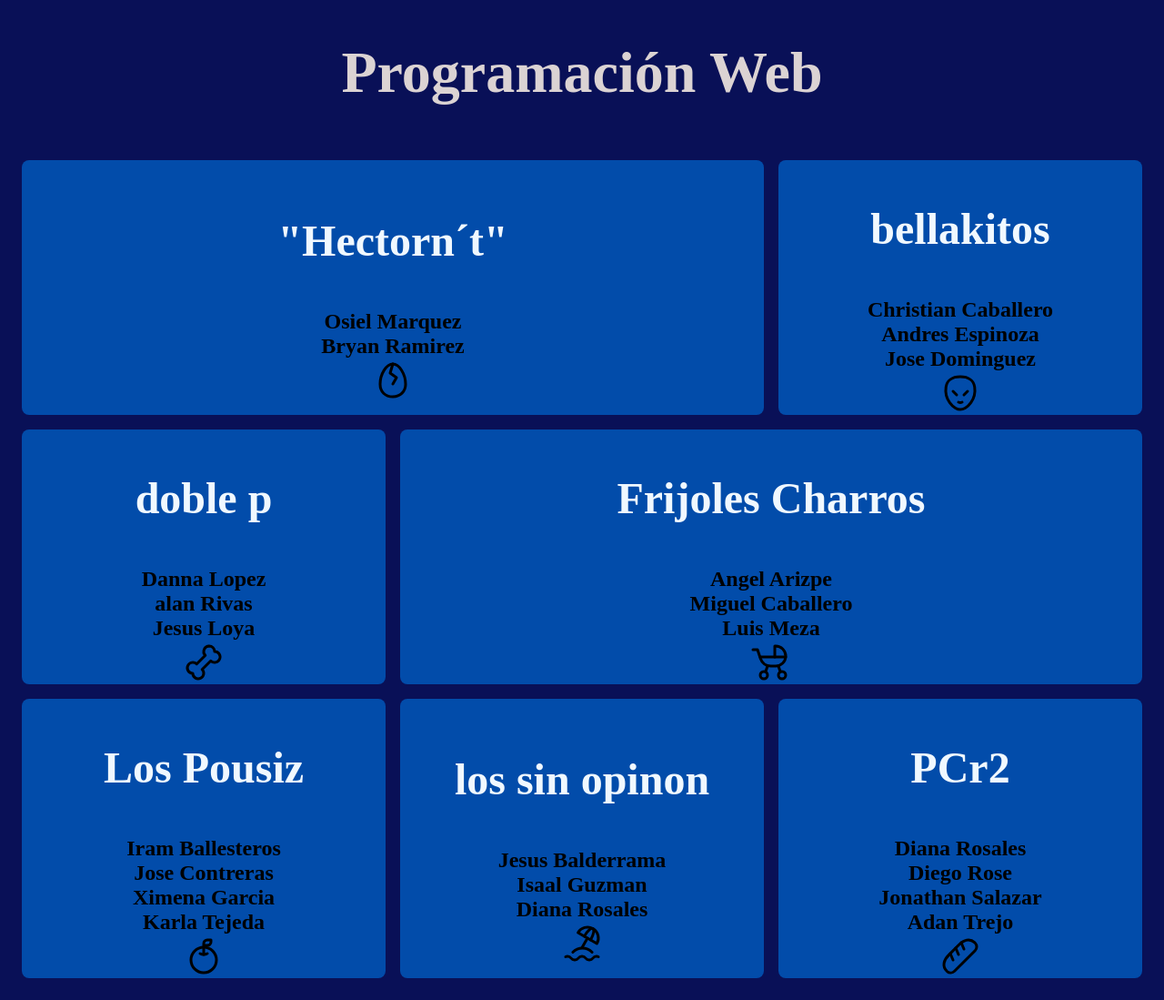
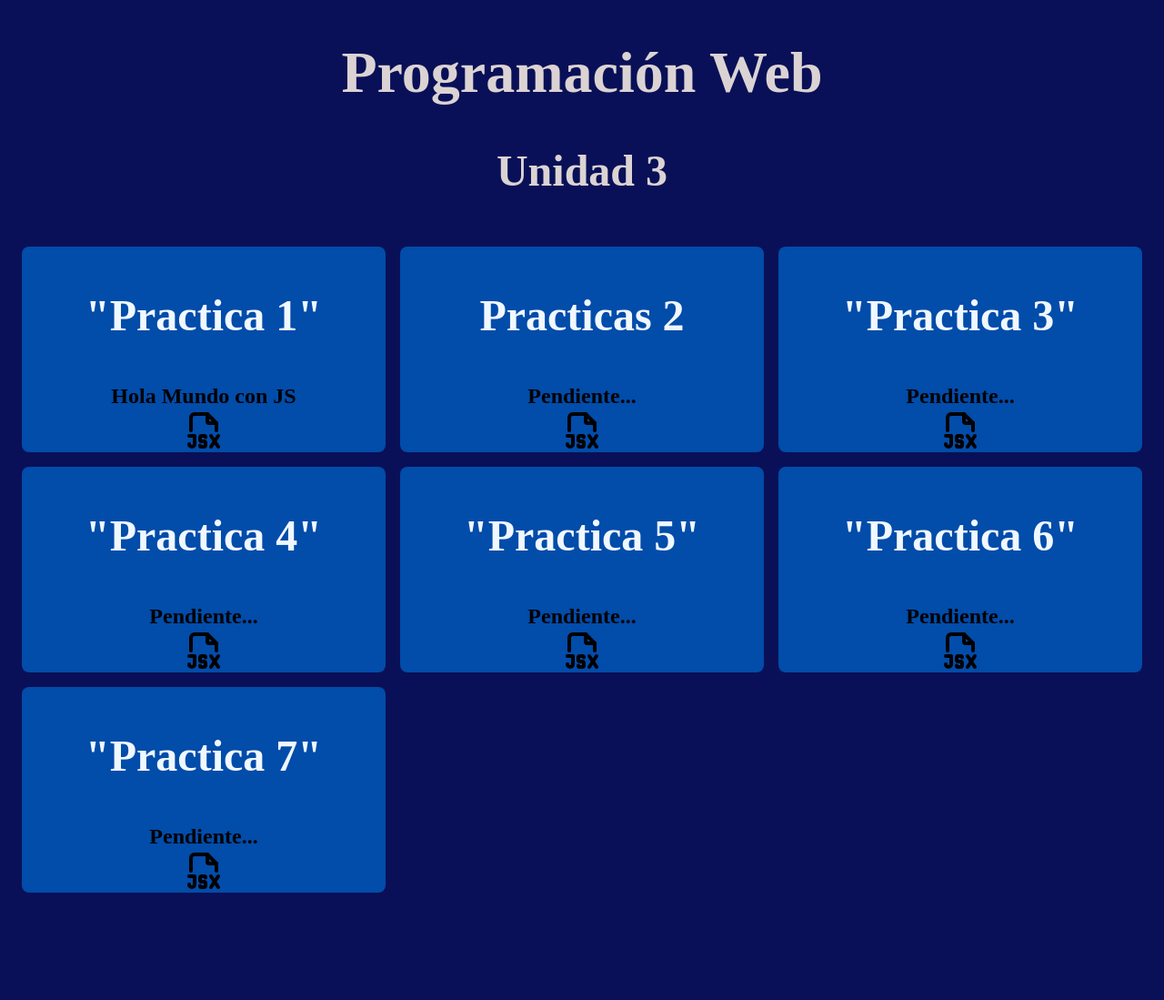
Before and after one commit to ITCH2-POSGRADO/unidad3, a plain HTML site: page index.html in a window 1280 px wide. Shown: the whole page at 91% size. After the commit the page ends 1005 px from the top, so only its background shows below. Drawn offline with Linux system fonts and the light colour scheme.

Commit message:
Practica1

```diff
--- /dev/null
+++ b/css/estilos.css
@@ -0,0 +1,91 @@
+
+body{
+    background-color: #091057;
+}
+a{
+    text-decoration: none;
+    color: black;
+}
+h1{
+    text-align: center;
+    font-size: 4rem;
+    color: #DBD3D3;
+}
+h2 {
+    text-align: center;
+    font-size: 3rem;
+    color: #DBD3D3;
+}
+.bento{
+    display: grid;
+    grid-template-columns: repeat(3, 1fr);
+    gap: 1rem;
+    padding: 1rem;
+}
+
+.grid{
+
+    background-color: #024CAA;
+    padding: 0em;
+    border-radius: .5em;
+    text-align: center;
+    display: flex;
+    flex-direction: column;
+    align-items: center;
+    justify-content: center;
+    transition: background-color 0.3s ease;
+}
+
+.grid h3{
+    font-size: 3em;
+    color: aliceblue;
+}
+.grid p{
+    font-size: 1.5em;
+    font-weight: 700;
+    margin-block-start: 0;
+     margin-block-end: 0;
+}
+
+.grid:hover {
+    background-color: #EC8305;
+    transform: scale(1.05);
+    transition: transform 0.3s ease;
+}
+
+.icon{
+    width: 3em;
+    height: auto;
+}
+
+
+/* Aquí no debe haber reglas de grid-column fuera de los media queries */
+
+/* Para pantallas de 768px o menos */
+@media (max-width: 768px) {
+.bento {
+grid-template-columns: repeat(2, 1fr);
+}
+.grid:nth-child(1) {
+grid-column: 1/3; /* Afecta el primer grid, ocupa toda la fila */
+}
+h1 {
+color: #f90000;
+}
+}
+
+/* Para pantallas de 480px o menos */
+@media (max-width: 480px) {
+.bento {
+grid-template-columns: repeat(1, 1fr); /* Todos los grids se muestran en una sola columna */
+}
+.grid:nth-child(1) {
+grid-column: auto; /* Ajusta las columnas según el tamaño */
+}
+.grid:nth-child(4) {
+grid-column: auto;
+}
+h1 {
+color: #37ff0079;
+}
+}
--- a/index.html
+++ b/index.html
@@ -4,120 +4,24 @@
     <meta charset="UTF-8">
     <meta name="viewport" content="width=device-width, initial-scale=1.0">
     <title>Document</title>
-    <style>
-        body{
-            background-color: #091057;
-        }
-        h1{
-            text-align: center;
-            font-size: 4rem;
-            color: #DBD3D3;
-        }
-        .bento{
-            display: grid;
-            grid-template-columns: repeat(3, 1fr);
-            gap: 1rem;
-            padding: 1rem;
-        }
-
-        .grid{
-
-            background-color: #024CAA;
-            padding: 0em;
-            border-radius: .5em;
-            text-align: center;
-            display: flex;
-            flex-direction: column;
-            align-items: center;
-            justify-content: center;
-            transition: background-color 0.3s ease;
-        }
-
-        .grid h3{
-            font-size: 3em;
-            color: aliceblue;
-        }
-        .grid p{
-            font-size: 1.5em;
-            font-weight: 700;
-            margin-block-start: 0;
-             margin-block-end: 0;
-        }
-
-        .grid:hover {
-            background-color: #EC8305;
-            transform: scale(1.05);
-            transition: transform 0.3s ease;
-        }
-
-        .icon{
-            width: 3em;
-            height: auto;
-        }
-
-
-        .grid:nth-child(1){
-            grid-column: 1/3;
-        }
-        .grid:nth-child(4){
-            grid-column: 2/4;
-        }
-
-        /* Aquí no debe haber reglas de grid-column fuera de los media queries */
-
-/* Para pantallas de 768px o menos */
-@media (max-width: 768px) {
-    .bento {
-        grid-template-columns: repeat(2, 1fr);
-    }
-    .grid:nth-child(1) {
-        grid-column: 1/3; /* Afecta el primer grid, ocupa toda la fila */
-    }
-    h1 {
-        color: #f90000;
-    }
-}
-
-/* Para pantallas de 480px o menos */
-@media (max-width: 480px) {
-    .bento {
-        grid-template-columns: repeat(1, 1fr); /* Todos los grids se muestran en una sola columna */
-    }
-    .grid:nth-child(1) {
-        grid-column: auto; /* Ajusta las columnas según el tamaño */
-    }
-    .grid:nth-child(4) {
-        grid-column: auto;
-    }
-    h1 {
-        color: #37ff0079;
-    }
-}
-
-
-    </style>
+    <link rel="stylesheet" href="css/estilos.css">
 </head>
 <body>
     <h1>Programación Web</h1>
+    <h2>Unidad 3</h2>
 
     <div class="bento">
-        <div class="grid grid1">
-            <h3>"Hectorn´t"</h3>
-            <p>Osiel Marquez</p>
-            <p>Bryan Ramirez</p>
-            <svg xmlns="http://www.w3.org/2000/svg" class="icon icon-tabler icon-tabler-egg-cracked" width="44" height="44" viewBox="0 0 24 24" stroke-width="1.5" stroke="#000000" fill="none" stroke-linecap="round" stroke-linejoin="round">
-                <path stroke="none" d="M0 0h24v24H0z" fill="none"/>
-                <path d="M19 14.083c0 4.154 -2.966 6.74 -7 6.917c-4.2 0 -7 -2.763 -7 -6.917c0 -5.538 3.5 -11.09 7 -11.083c3.5 .007 7 5.545 7 11.083z" />
-                <path d="M12 3l-1.5 5l3.5 2.5l-2 3.5" />
-              </svg>
-        </div>
+        <a href="practicas/p1.html">
+            <div class="grid grid1">
+                <h3>"Practica 1"</h3>
+                <p>Hola Mundo con JS</p>
+                <svg  xmlns="http://www.w3.org/2000/svg"  width="24"  height="24"  viewBox="0 0 24 24"  fill="none"  stroke="currentColor"  stroke-width="2"  stroke-linecap="round"  stroke-linejoin="round"  class="icon icon-tabler icons-tabler-outline icon-tabler-file-type-jsx"><path stroke="none" d="M0 0h24v24H0z" fill="none"/><path d="M14 3v4a1 1 0 0 0 1 1h4" /><path d="M5 12v-7a2 2 0 0 1 2 -2h7l5 5v4" /><path d="M4 15h3v4.5a1.5 1.5 0 0 1 -3 0" /><path d="M10 20.25c0 .414 .336 .75 .75 .75h1.25a1 1 0 0 0 1 -1v-1a1 1 0 0 0 -1 -1h-1a1 1 0 0 1 -1 -1v-1a1 1 0 0 1 1 -1h1.25a.75 .75 0 0 1 .75 .75" /><path d="M16 15l4 6" /><path d="M16 21l4 -6" /></svg>
+            </div>
+        </a>
         <div class="grid grid2">
-            <h3>bellakitos</h3>
-            <p>Christian Caballero</p>
-            <p>Andres Espinoza</p>
-            <p>Jose Dominguez</p>
-            <svg xmlns="http://www.w3.org/2000/svg" class="icon icon-tabler icon-tabler-alien" width="44" height="44" viewBox="0 0 24 24" stroke-width="1.5" stroke="#000000" fill="none" stroke-linecap="round" stroke-linejoin="round">
-                <path stroke="none" d="M0 0h24v24H0z" fill="none"/>
+            <h3>Practicas 2</h3>
+            <p>Pendiente...</p>
+            <svg  xmlns="http://www.w3.org/2000/svg"  width="24"  height="24"  viewBox="0 0 24 24"  fill="none"  stroke="currentColor"  stroke-width="2"  stroke-linecap="round"  stroke-linejoin="round"  class="icon icon-tabler icons-tabler-outline icon-tabler-file-type-jsx"><path stroke="none" d="M0 0h24v24H0z" fill="none"/><path d="M14 3v4a1 1 0 0 0 1 1h4" /><path d="M5 12v-7a2 2 0 0 1 2 -2h7l5 5v4" /><path d="M4 15h3v4.5a1.5 1.5 0 0 1 -3 0" /><path d="M10 20.25c0 .414 .336 .75 .75 .75h1.25a1 1 0 0 0 1 -1v-1a1 1 0 0 0 -1 -1h-1a1 1 0 0 1 -1 -1v-1a1 1 0 0 1 1 -1h1.25a.75 .75 0 0 1 .75 .75" /><path d="M16 15l4 6" /><path d="M16 21l4 -6" /></svg>                <path stroke="none" d="M0 0h24v24H0z" fill="none"/>
                 <path d="M11 17a2.5 2.5 0 0 0 2 0" />
                 <path d="M12 3c-4.664 0 -7.396 2.331 -7.862 5.595a11.816 11.816 0 0 0 2 8.592a10.777 10.777 0 0 0 3.199 3.064c1.666 1 3.664 1 5.33 0a10.777 10.777 0 0 0 3.199 -3.064a11.89 11.89 0 0 0 2 -8.592c-.466 -3.265 -3.198 -5.595 -7.862 -5.595z" />
                 <path d="M8 11l2 2" />
@@ -125,22 +29,16 @@
               </svg>
         </div>
         <div class="grid grid3">
-            <h3>doble p</h3>
-            <p>Danna Lopez</p>
-            <p>alan Rivas</p>
-            <p>Jesus Loya</p>
-            <svg xmlns="http://www.w3.org/2000/svg" class="icon icon-tabler icon-tabler-bone" width="44" height="44" viewBox="0 0 24 24" stroke-width="1.5" stroke="#000000" fill="none" stroke-linecap="round" stroke-linejoin="round">
-                <path stroke="none" d="M0 0h24v24H0z" fill="none"/>
+            <h3>"Practica 3"</h3>
+            <p>Pendiente...</p>
+            <svg  xmlns="http://www.w3.org/2000/svg"  width="24"  height="24"  viewBox="0 0 24 24"  fill="none"  stroke="currentColor"  stroke-width="2"  stroke-linecap="round"  stroke-linejoin="round"  class="icon icon-tabler icons-tabler-outline icon-tabler-file-type-jsx"><path stroke="none" d="M0 0h24v24H0z" fill="none"/><path d="M14 3v4a1 1 0 0 0 1 1h4" /><path d="M5 12v-7a2 2 0 0 1 2 -2h7l5 5v4" /><path d="M4 15h3v4.5a1.5 1.5 0 0 1 -3 0" /><path d="M10 20.25c0 .414 .336 .75 .75 .75h1.25a1 1 0 0 0 1 -1v-1a1 1 0 0 0 -1 -1h-1a1 1 0 0 1 -1 -1v-1a1 1 0 0 1 1 -1h1.25a.75 .75 0 0 1 .75 .75" /><path d="M16 15l4 6" /><path d="M16 21l4 -6" /></svg>                <path stroke="none" d="M0 0h24v24H0z" fill="none"/>
                 <path d="M15 3a3 3 0 0 1 3 3a3 3 0 1 1 -2.12 5.122l-4.758 4.758a3 3 0 1 1 -5.117 2.297l0 -.177l-.176 0a3 3 0 1 1 2.298 -5.115l4.758 -4.758a3 3 0 0 1 2.12 -5.122z" />
               </svg>
         </div>
         <div class="grid grid4">
-            <h3>Frijoles Charros</h3>
-            <p>Angel Arizpe</p>
-            <p>Miguel Caballero</p>
-            <p>Luis Meza</p>
-            <svg xmlns="http://www.w3.org/2000/svg" class="icon icon-tabler icon-tabler-baby-carriage" width="44" height="44" viewBox="0 0 24 24" stroke-width="1.5" stroke="#000000" fill="none" stroke-linecap="round" stroke-linejoin="round">
-                <path stroke="none" d="M0 0h24v24H0z" fill="none"/>
+            <h3>"Practica 4"</h3>
+            <p>Pendiente...</p>
+            <svg  xmlns="http://www.w3.org/2000/svg"  width="24"  height="24"  viewBox="0 0 24 24"  fill="none"  stroke="currentColor"  stroke-width="2"  stroke-linecap="round"  stroke-linejoin="round"  class="icon icon-tabler icons-tabler-outline icon-tabler-file-type-jsx"><path stroke="none" d="M0 0h24v24H0z" fill="none"/><path d="M14 3v4a1 1 0 0 0 1 1h4" /><path d="M5 12v-7a2 2 0 0 1 2 -2h7l5 5v4" /><path d="M4 15h3v4.5a1.5 1.5 0 0 1 -3 0" /><path d="M10 20.25c0 .414 .336 .75 .75 .75h1.25a1 1 0 0 0 1 -1v-1a1 1 0 0 0 -1 -1h-1a1 1 0 0 1 -1 -1v-1a1 1 0 0 1 1 -1h1.25a.75 .75 0 0 1 .75 .75" /><path d="M16 15l4 6" /><path d="M16 21l4 -6" /></svg>                <path stroke="none" d="M0 0h24v24H0z" fill="none"/>
                 <path d="M8 19m-2 0a2 2 0 1 0 4 0a2 2 0 1 0 -4 0" />
                 <path d="M18 19m-2 0a2 2 0 1 0 4 0a2 2 0 1 0 -4 0" />
                 <path d="M2 5h2.5l1.632 4.897a6 6 0 0 0 5.693 4.103h2.675a5.5 5.5 0 0 0 0 -11h-.5v6" />
@@ -150,25 +48,18 @@
               </svg>
         </div>
         <div class="grid grid5">
-            <h3>Los Pousiz</h3>
-            <p>Iram Ballesteros</p>
-            <p>Jose Contreras</p>
-            <p>Ximena Garcia</p>
-            <p>Karla Tejeda</p>
-            <svg xmlns="http://www.w3.org/2000/svg" class="icon icon-tabler icon-tabler-apple" width="44" height="44" viewBox="0 0 24 24" stroke-width="1.5" stroke="#000000" fill="none" stroke-linecap="round" stroke-linejoin="round">
-                <path stroke="none" d="M0 0h24v24H0z" fill="none"/>
+            <h3>"Practica 5"</h3>
+            <p>Pendiente...</p>
+            <svg  xmlns="http://www.w3.org/2000/svg"  width="24"  height="24"  viewBox="0 0 24 24"  fill="none"  stroke="currentColor"  stroke-width="2"  stroke-linecap="round"  stroke-linejoin="round"  class="icon icon-tabler icons-tabler-outline icon-tabler-file-type-jsx"><path stroke="none" d="M0 0h24v24H0z" fill="none"/><path d="M14 3v4a1 1 0 0 0 1 1h4" /><path d="M5 12v-7a2 2 0 0 1 2 -2h7l5 5v4" /><path d="M4 15h3v4.5a1.5 1.5 0 0 1 -3 0" /><path d="M10 20.25c0 .414 .336 .75 .75 .75h1.25a1 1 0 0 0 1 -1v-1a1 1 0 0 0 -1 -1h-1a1 1 0 0 1 -1 -1v-1a1 1 0 0 1 1 -1h1.25a.75 .75 0 0 1 .75 .75" /><path d="M16 15l4 6" /><path d="M16 21l4 -6" /></svg>                <path stroke="none" d="M0 0h24v24H0z" fill="none"/>
                 <path d="M12 14m-7 0a7 7 0 1 0 14 0a7 7 0 1 0 -14 0" />
                 <path d="M12 11v-6a2 2 0 0 1 2 -2h2v1a2 2 0 0 1 -2 2h-2" />
                 <path d="M10 10.5c1.333 .667 2.667 .667 4 0" />
               </svg>
         </div>
         <div class="grid grid6">
-            <h3>los sin opinon</h3>
-            <p>Jesus Balderrama</p>
-            <p>Isaal Guzman</p>
-            <p>Diana Rosales</p>
-            <svg xmlns="http://www.w3.org/2000/svg" class="icon icon-tabler icon-tabler-beach" width="44" height="44" viewBox="0 0 24 24" stroke-width="1.5" stroke="#000000" fill="none" stroke-linecap="round" stroke-linejoin="round">
-                <path stroke="none" d="M0 0h24v24H0z" fill="none"/>
+            <h3>"Practica 6"</h3>
+            <p>Pendiente...</p>
+            <svg  xmlns="http://www.w3.org/2000/svg"  width="24"  height="24"  viewBox="0 0 24 24"  fill="none"  stroke="currentColor"  stroke-width="2"  stroke-linecap="round"  stroke-linejoin="round"  class="icon icon-tabler icons-tabler-outline icon-tabler-file-type-jsx"><path stroke="none" d="M0 0h24v24H0z" fill="none"/><path d="M14 3v4a1 1 0 0 0 1 1h4" /><path d="M5 12v-7a2 2 0 0 1 2 -2h7l5 5v4" /><path d="M4 15h3v4.5a1.5 1.5 0 0 1 -3 0" /><path d="M10 20.25c0 .414 .336 .75 .75 .75h1.25a1 1 0 0 0 1 -1v-1a1 1 0 0 0 -1 -1h-1a1 1 0 0 1 -1 -1v-1a1 1 0 0 1 1 -1h1.25a.75 .75 0 0 1 .75 .75" /><path d="M16 15l4 6" /><path d="M16 21l4 -6" /></svg>                <path stroke="none" d="M0 0h24v24H0z" fill="none"/>
                 <path d="M17.553 16.75a7.5 7.5 0 0 0 -10.606 0" />
                 <path d="M18 3.804a6 6 0 0 0 -8.196 2.196l10.392 6a6 6 0 0 0 -2.196 -8.196z" />
                 <path d="M16.732 10c1.658 -2.87 2.225 -5.644 1.268 -6.196c-.957 -.552 -3.075 1.326 -4.732 4.196" />
@@ -177,13 +68,9 @@
               </svg>
         </div>
         <div class="grid grid7">
-            <h3>PCr2</h3>
-            <p>Diana Rosales</p>
-            <p>Diego Rose</p>
-            <p>Jonathan Salazar</p>
-            <p>Adan Trejo</p>
-            <svg xmlns="http://www.w3.org/2000/svg" class="icon icon-tabler icon-tabler-baguette" width="44" height="44" viewBox="0 0 24 24" stroke-width="1.5" stroke="#000000" fill="none" stroke-linecap="round" stroke-linejoin="round">
-                <path stroke="none" d="M0 0h24v24H0z" fill="none"/>
+            <h3>"Practica 7"</h3>
+            <p>Pendiente...</p>
+            <svg  xmlns="http://www.w3.org/2000/svg"  width="24"  height="24"  viewBox="0 0 24 24"  fill="none"  stroke="currentColor"  stroke-width="2"  stroke-linecap="round"  stroke-linejoin="round"  class="icon icon-tabler icons-tabler-outline icon-tabler-file-type-jsx"><path stroke="none" d="M0 0h24v24H0z" fill="none"/><path d="M14 3v4a1 1 0 0 0 1 1h4" /><path d="M5 12v-7a2 2 0 0 1 2 -2h7l5 5v4" /><path d="M4 15h3v4.5a1.5 1.5 0 0 1 -3 0" /><path d="M10 20.25c0 .414 .336 .75 .75 .75h1.25a1 1 0 0 0 1 -1v-1a1 1 0 0 0 -1 -1h-1a1 1 0 0 1 -1 -1v-1a1 1 0 0 1 1 -1h1.25a.75 .75 0 0 1 .75 .75" /><path d="M16 15l4 6" /><path d="M16 21l4 -6" /></svg>                <path stroke="none" d="M0 0h24v24H0z" fill="none"/>
                 <path d="M5.628 11.283l5.644 -5.637c2.665 -2.663 5.924 -3.747 8.663 -1.205l.188 .181a2.987 2.987 0 0 1 0 4.228l-11.287 11.274a3 3 0 0 1 -4.089 .135l-.143 -.135c-2.728 -2.724 -1.704 -6.117 1.024 -8.841z" />
                 <path d="M9.5 7.5l1.5 3.5" />
                 <path d="M6.5 10.5l1.5 3.5" />
@@ -192,6 +79,6 @@
         </div>
         </div>
     </div>
-    <script src="js/p1.js"></script>
+
 </body>
 </html>
```
Also changed, not shown: js/p1.js (+4 -4 lines), practicas/p1.html (added, +15 -0 lines).
